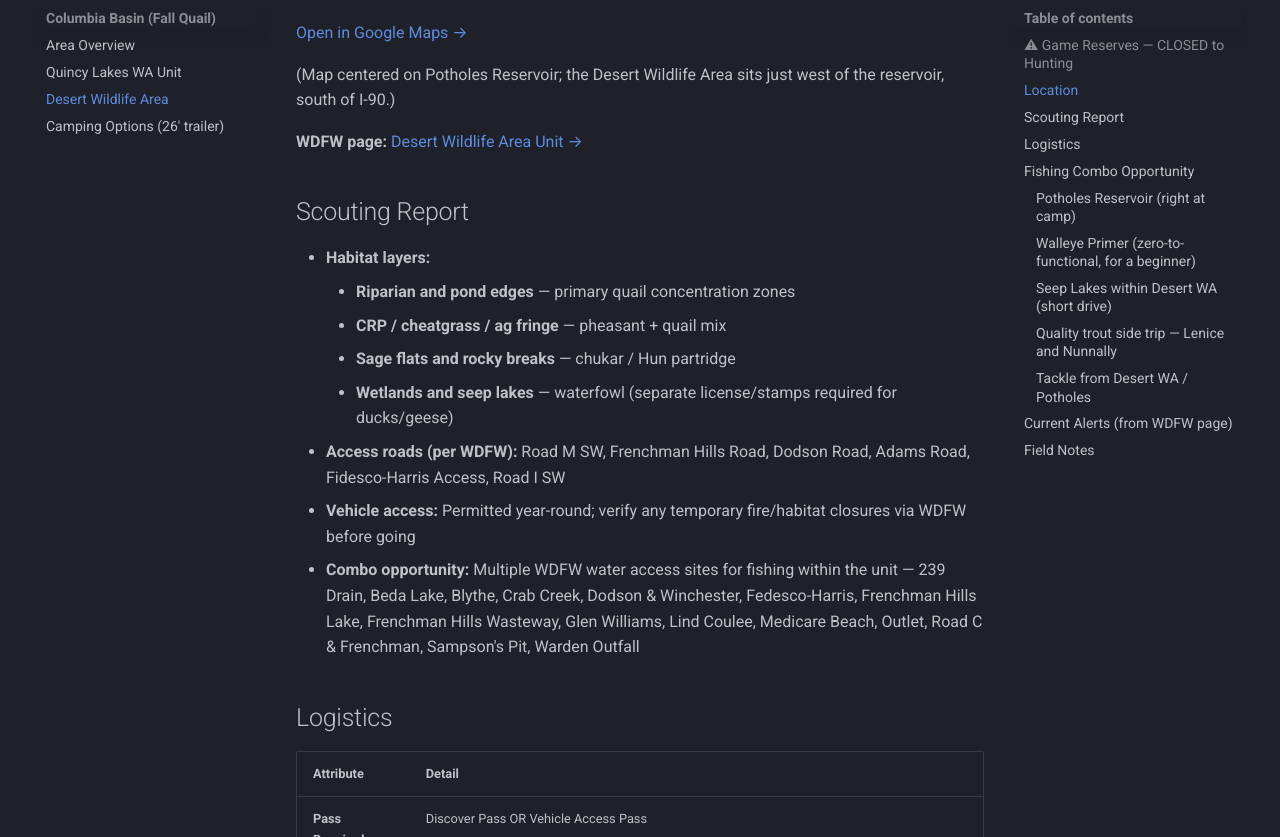
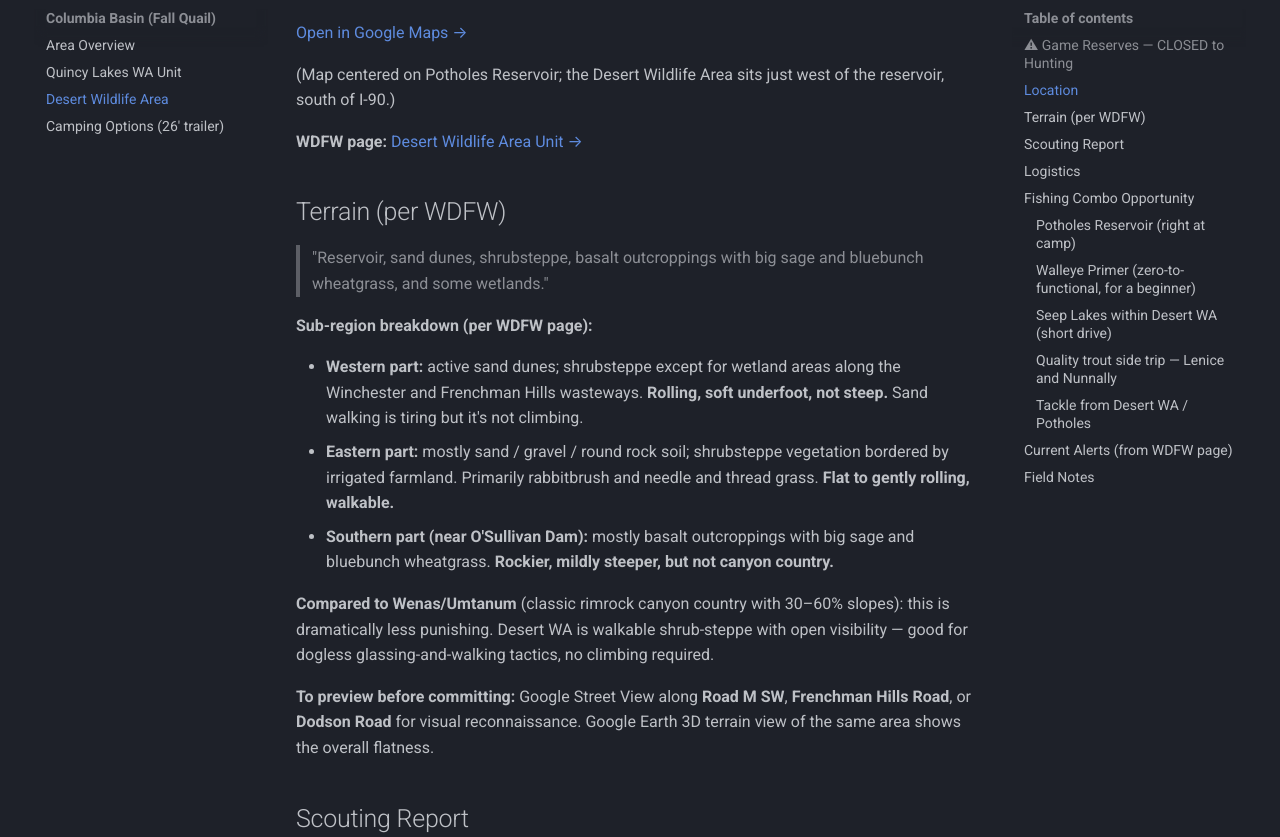
Before and after one commit to jdosher/outdoors-manual, an MkDocs documentation site: the page built from docs/8_columbia_basin/desert_wildlife_area.md, in a window 1280 px wide and 900 px high, scrolled down 1358 px, cut to the strip 63-900 px from the top of the window. Built offline with MkDocs 1.6.1 and Material for MkDocs 9.7.7, drawn with Linux system fonts in a browser that asks for light colours.

Commit message:
Desert WA: add terrain breakdown by sub-region (sand dunes W, flat sage/ag E, basalt outcrops S) and compare to canyon country - walkable not climbing

```diff
--- a/docs/8_columbia_basin/desert_wildlife_area.md
+++ b/docs/8_columbia_basin/desert_wildlife_area.md
@@ -34,6 +34,20 @@ Two areas within the Desert Wildlife Area are **closed to all hunting and trappi
 (Map centered on Potholes Reservoir; the Desert Wildlife Area sits just west of the reservoir, south of I-90.)
 
 **WDFW page:** [Desert Wildlife Area Unit →](https://wdfw.wa.gov/places-to-go/wildlife-areas/desert-wildlife-area-unit)
+
+## Terrain (per WDFW)
+
+> "Reservoir, sand dunes, shrubsteppe, basalt outcroppings with big sage and bluebunch wheatgrass, and some wetlands."
+
+**Sub-region breakdown (per WDFW page):**
+
+* **Western part:** active sand dunes; shrubsteppe except for wetland areas along the Winchester and Frenchman Hills wasteways. **Rolling, soft underfoot, not steep.** Sand walking is tiring but it's not climbing.
+* **Eastern part:** mostly sand / gravel / round rock soil; shrubsteppe vegetation bordered by irrigated farmland. Primarily rabbitbrush and needle and thread grass. **Flat to gently rolling, walkable.**
+* **Southern part (near O'Sullivan Dam):** mostly basalt outcroppings with big sage and bluebunch wheatgrass. **Rockier, mildly steeper, but not canyon country.**
+
+**Compared to Wenas/Umtanum** (classic rimrock canyon country with 30–60% slopes): this is dramatically less punishing. Desert WA is walkable shrub-steppe with open visibility — good for dogless glassing-and-walking tactics, no climbing required.
+
+**To preview before committing:** Google Street View along **Road M SW**, **Frenchman Hills Road**, or **Dodson Road** for visual reconnaissance. Google Earth 3D terrain view of the same area shows the overall flatness.
 
 ## Scouting Report
 
```
